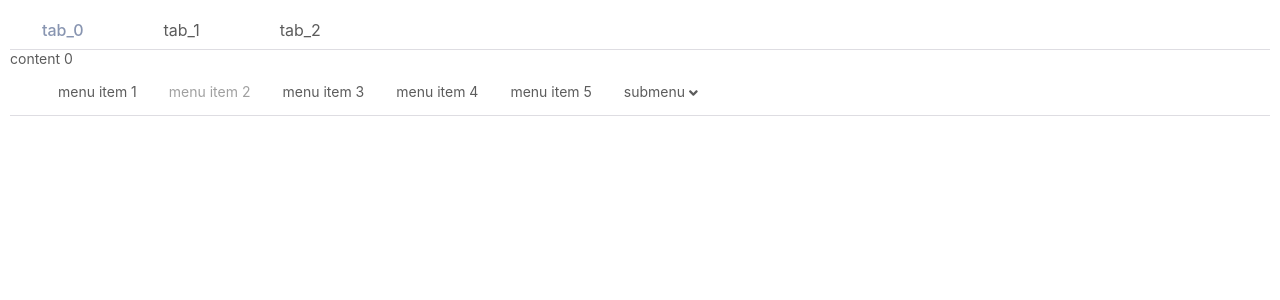
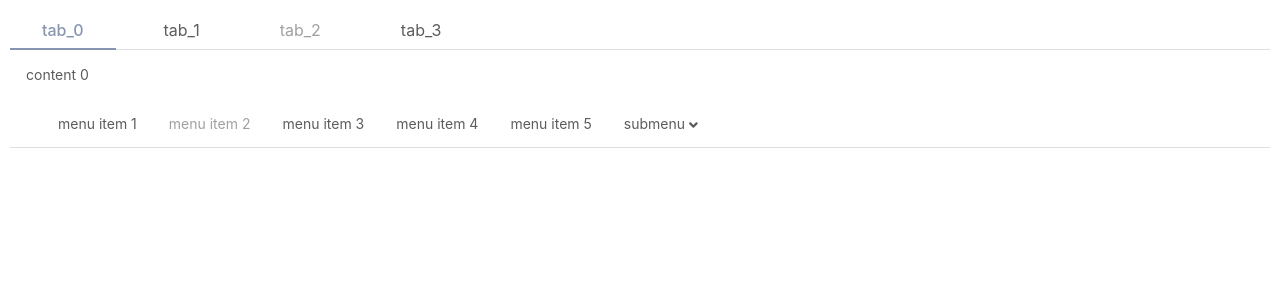
Before and after one commit to Lil-C0der/woo-ui-react, a React (Create React App) app: page / in a window 1280 px wide. Shown: the top 300 px of the page. Built offline with nearby package versions, Linux system fonts and the light colour scheme.

Commit message:
feat: TabsItem 组件的 index 改为 required 属性，Tabs 组件增加 onTabClick 和 onChange 回调，调整组件的样式

```diff
--- a/src/App.tsx
+++ b/src/App.tsx
@@ -1,31 +1,36 @@
 import React from 'react';
-import Alert from './components/Alert/alert';
-import Menu, { IMenuProps } from './components/Menu/menu';
+import Menu from './components/Menu/menu';
 import MenuItem from './components/Menu/menuItem';
 import Submenu from './components/Menu/submenu';
 import Icon from './components/Icon/icon';
 
-import Tabs from './components/Tabs/tabs';
+import Tabs, { ITabsProps } from './components/Tabs/tabs';
 import TabsItem from './components/Tabs/tabsItem';
 
 function App() {
-  const testCloseTextProps = {
-    title: 'alert_test',
-    closable: true,
-    closeText: <span style={{ color: '#f00' }}>close</span>
+  const testTabsProps: ITabsProps = {
+    onChange: (oldIndex, curIndex) => {
+      console.log(oldIndex, curIndex);
+    },
+    onTabClick: (i, name, e) => {
+      console.log(i, name, e);
+    }
   };
-
   return (
     <div className="App" style={{ padding: 10 }}>
-      <Tabs activeIndex="item_0">
+      {/* <Tabs activeIndex="item_1"> */}
+      <Tabs {...testTabsProps}>
         <TabsItem name="tab_0" index="item_0">
           content 0
         </TabsItem>
         <TabsItem name="tab_1" index="item_1">
           content 1
         </TabsItem>
-        <TabsItem name="tab_2" index="item_2">
+        <TabsItem name="tab_2" index="item_2" disabled>
           content 2
+        </TabsItem>
+        <TabsItem name="tab_3" index="item_3">
+          content 3
         </TabsItem>
         {/* {[0, 1, 2, 3].map((el, index) => (
           <TabsItem
--- a/src/components/Tabs/_style.scss
+++ b/src/components/Tabs/_style.scss
@@ -15,15 +15,17 @@
     height: 100%;
     justify-content: center;
     align-items: center;
-    margin-bottom: -1px;
+    margin-bottom: -2px;
     font-size: 16px;
     cursor: pointer;
+    border-bottom: 2px solid transparent;
     &:hover {
       color: $tab-active-color;
     }
     &-active {
       color: $tab-active-color;
       font-weight: 500;
+      border-bottom-color: $tab-active-color;
     }
     &-disabled {
       color: $disabled-color;
@@ -32,8 +34,11 @@
   }
 }
 
+.woo-tabs-content {
+  padding: 16px;
+}
 .woo-tabs-pane {
-  display: none;
+  // display: none;
 
   &-active {
     display: block;
--- a/src/components/Tabs/tabs.tsx
+++ b/src/components/Tabs/tabs.tsx
@@ -14,65 +14,85 @@ export interface ITabsProps {
   activeIndex?: string;
   style?: CSSProperties;
   className?: string;
+  onTabClick?: (
+    itemIndex: string,
+    itemName: string,
+    e: React.MouseEvent
+  ) => void;
+  onChange?: (lastActiveIndex: string, currActiveIndex: string) => void;
 }
 const Tabs: FC<ITabsProps> = (props) => {
-  const { activeIndex, children, style, className } = props;
+  const {
+    activeIndex,
+    children,
+    style,
+    className,
+    onTabClick,
+    onChange
+  } = props;
   const classes = classNames('woo-tabs', className);
 
   const [currActiveIdx, setCurrActiveIdx] = useState(activeIndex);
 
-  const onTabClick = (index: string) => {
-    console.log(`tab item ${index} got clicked!!`);
+  const onItemClick = (index: string, name: string, e: React.MouseEvent) => {
+    onTabClick && onTabClick(index, name, e);
+    if (index !== currActiveIdx) {
+      // currActiveIndex 为 activeIndex 或者第一个 item 的 index，所以用类型断言
+      onChange && onChange(currActiveIdx as string, index);
+    }
     setCurrActiveIdx(index);
   };
 
   const renderTabsHead = () => {
-    let otherElCount = 0;
     return React.Children.map(children, (child, i) => {
       let childEl = child as childrenComponent;
       const { index, disabled, name } = childEl.props;
       const { displayName } = childEl.type;
 
       if (displayName === 'TabsItem') {
+        const isActive = currActiveIdx ? index === currActiveIdx : i === 0;
+        // 没有设置 activeIndex 属性时，默认将第一个 index 作为 currActiveIndex
+        i === 0 && !currActiveIdx && setCurrActiveIdx(index);
+
         const itemClasses = classNames('woo-tabs-item', {
           'woo-tabs-item-disabled': disabled,
-          'woo-tabs-item-active': currActiveIdx
-            ? index === currActiveIdx
-            : i === 0
+          'woo-tabs-item-active': isActive
         });
-        const idx = index ? index : `item_${i - otherElCount}`;
         let el = (
           <li
-            key={idx}
+            key={index}
             className={itemClasses}
-            onClick={() => {
-              onTabClick(idx);
+            onClick={(e) => {
+              !disabled && onItemClick(index, name, e);
             }}
           >
             {name}
           </li>
         );
+
         return el;
-      } else {
-        otherElCount++;
       }
     });
   };
 
+  const renderTabsContent = () =>
+    React.Children.map(children, (child, i) => {
+      const childEl = child as childrenComponent;
+      if (currActiveIdx) {
+        if (childEl.props.index === currActiveIdx) {
+          return childEl;
+        }
+      } else {
+        if (i === 0) {
+          return childEl;
+        }
+      }
+    });
+
   return (
     <div className={classes} style={style}>
-      {/* <ul className="woo-tabs-head">{childComponents}</ul> */}
       <ul className="woo-tabs-head">{renderTabsHead()}</ul>
-      <div className="woo-tabs-content">
-        {React.Children.map(children, (child, i) => {
-          const childEl = child as childrenComponent;
-          return React.cloneElement(childEl, {
-            isActive: currActiveIdx
-              ? childEl.props.index === currActiveIdx
-              : i === 0
-          });
-        })}
-      </div>
+      <div className="woo-tabs-content">{renderTabsContent()}</div>
     </div>
   );
 };
--- a/src/components/Tabs/tabsItem.tsx
+++ b/src/components/Tabs/tabsItem.tsx
@@ -3,9 +3,8 @@ import classNames from 'classnames';
 
 export interface ITabsItemProps {
   name: string;
-  index?: string;
+  index: string;
   disabled?: boolean;
-  // children?: React.ReactNode;
   isActive?: boolean;
   style?: CSSProperties;
   className?: string;
@@ -19,10 +18,9 @@ const TabsItem: FC<ITabsItemProps> = (props) => {
     'woo-tabs-pane-active': isActive
   });
   return (
-    <li style={style} data-index={index} className={classes}>
+    <div style={style} data-index={index} className={classes}>
       {children}
-      {/* {name} */}
-    </li>
+    </div>
   );
 };
 
```
